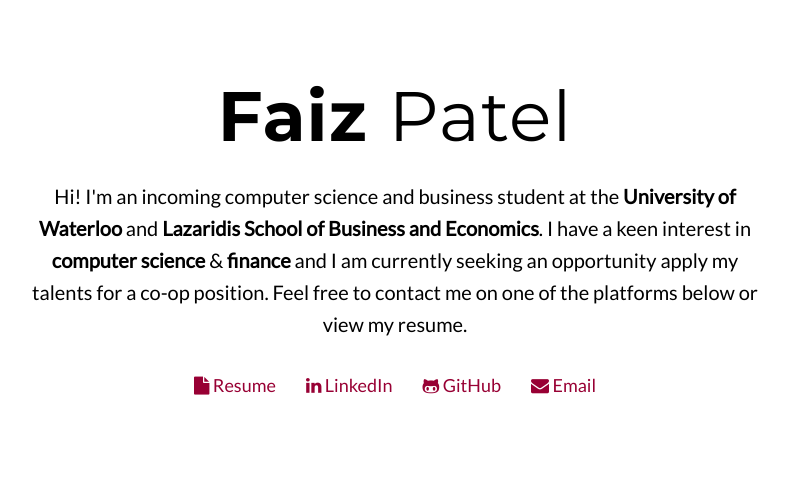
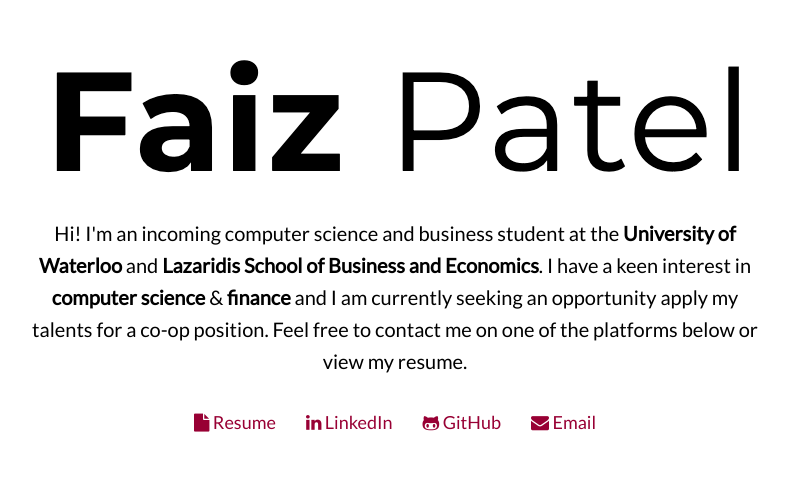
Before and after one commit to faizpatel/faizpatel.github.io, a plain HTML site: page index.html in a window 1280 px wide. Shown: the part 116-606 px from the top of the page, without its empty margins (245-1034 px from the left). Drawn offline with nearby package versions, Linux system fonts and the light colour scheme.

Commit message:
Updated title image and enabled hover

```diff
--- a/css/webstyle.css
+++ b/css/webstyle.css
@@ -7,6 +7,13 @@
 html {
     width: 100%;
     height: 100%;
+}
+
+
+
+
+#title:hover {
+    content: url('https://raw.githubusercontent.com/faizpatel/faizpatel.github.io/master/img/title_hover.png');
 }
 
 h1,
@@ -25,6 +32,7 @@
     font-size: 18px;
     line-height: 1.5;
 }
+
 
 @media(min-width:767px) {
     p {
--- a/index.html
+++ b/index.html
@@ -7,10 +7,7 @@
     <meta name="description" content="">
     <meta name="author" content="">
 
-
-
     <title>Faiz Patel</title>
-
     <!-- Bootstrap Core CSS -->
     <link href="https://netdna.bootstrapcdn.com/bootstrap/3.0.3/css/bootstrap.min.css" rel="stylesheet" type="text/css">
 
@@ -25,18 +22,24 @@
     <link rel="shortcut icon" type="image/x-icon" href="img/icon.png" />
     <link rel="icon" type="image/x-icon" href="img/icon.png" />
 
+
 </head>
 
 <body id="page-top" data-spy="scroll" data-target=".navbar-custom">
 
-    <section class="intro">
+    <div class="title">
+     <!--    -->
+
+   </div>
+
+        <section class="intro">
         <div class="intro-body">
             <div class="container">
                 <div class="row ">
+                    <img id="title" src="https://raw.githubusercontent.com/faizpatel/faizpatel.github.io/master/img/title.png" padding/>
                     <div class="col-md-8 col-md-offset-2">
 
-                        <h1 class="brand-heading">Faiz <span class="light">Patel</span></h1>
-            <!--           <img src="https://raw.githubusercontent.com/faizpatel/faizpatel.github.io/master/img/title.png" alt="title" width="100" height="50"/> -->
+                        <!-- <h1 class="brand-heading">Faiz <span class="light">Patel</span></h1> -->
 
                         <p class="intro-text">
                             Hi! I'm an incoming computer science and business student at the  <b>University of Waterloo</b> and <b>Lazaridis School of Business and Economics</b>.
```
Also changed, not shown: 1 other file.
